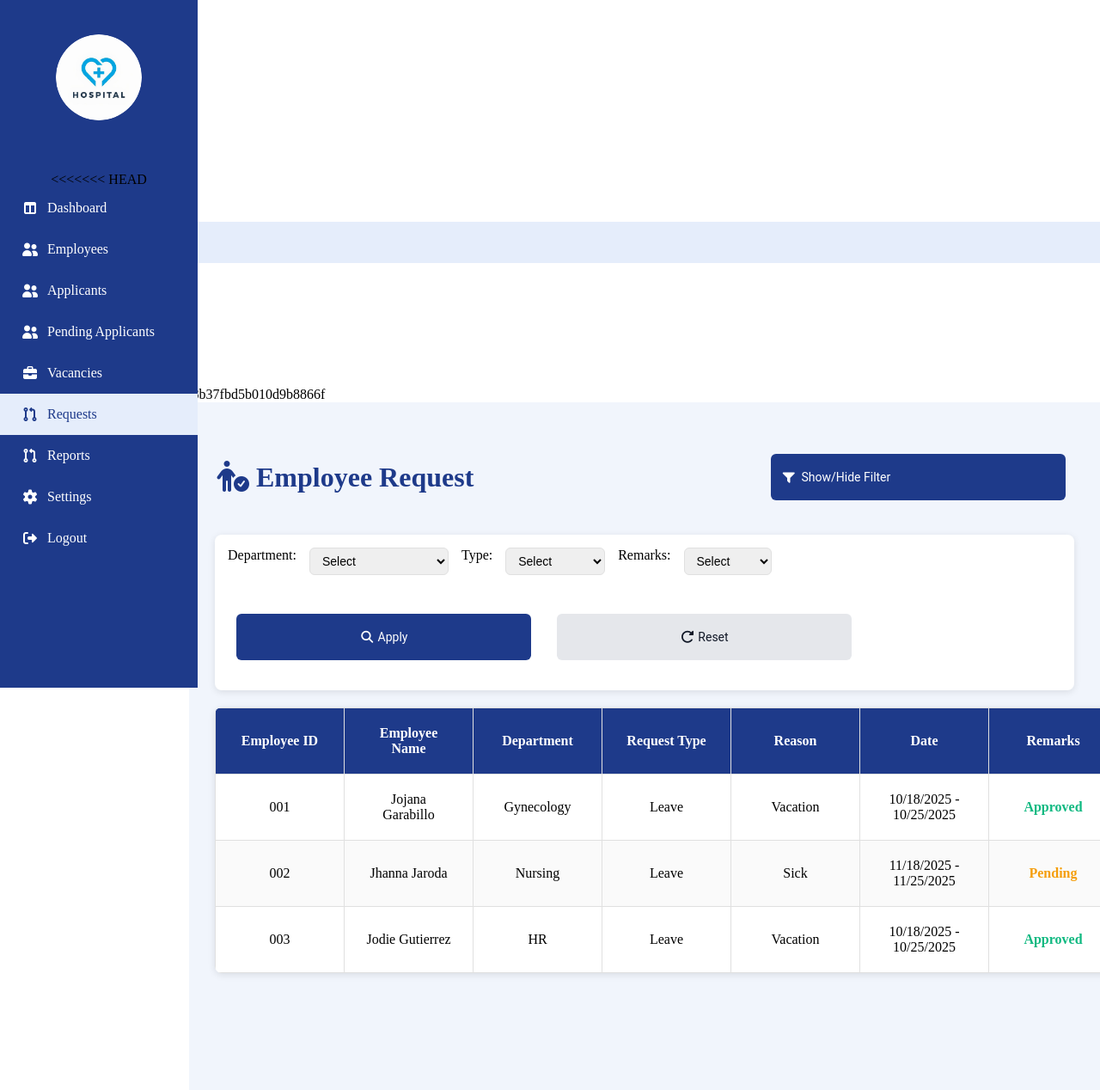
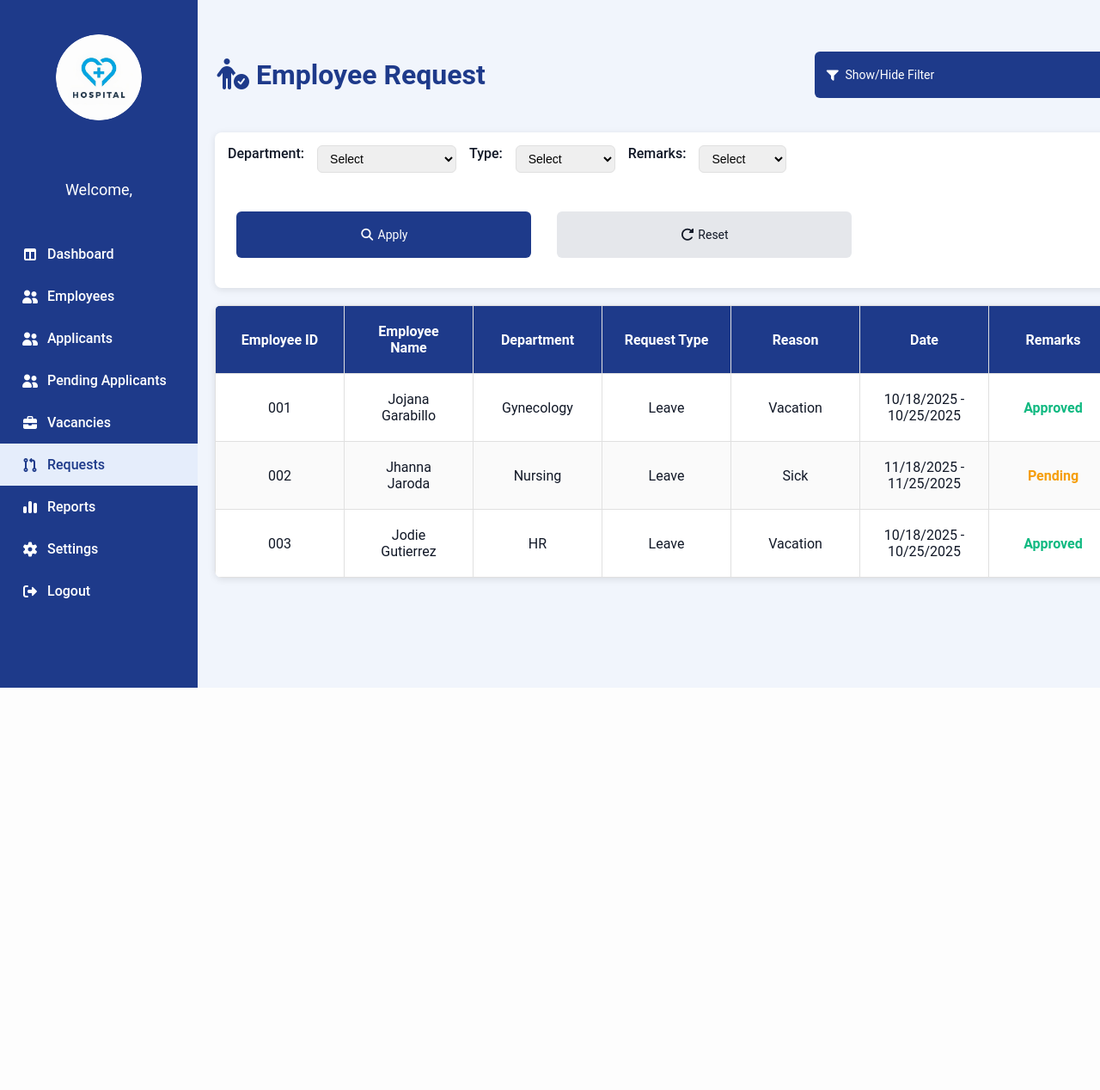
Before and after one commit to jojanajeangarabillo/HR-EMPLOYEE-MANAGEMENT, a PHP site: page /HR-EMPLOYEE-MANAGEMENT/Admin-request in a window 1280 px wide; the page is wider, and only the part inside the window is pictured. Shown: that part at 86% size. After the commit the page ends 800 px from the top of that part, so only its background shows below. Run offline with PHP 8.4, Linux system fonts and the light colour scheme; data comes from the database, SQL or seed files in the repository; some libraries are stand-ins or nearby versions.

Commit message:
modified admin side

```diff
--- a/Admin-Applicants.php
+++ b/Admin-Applicants.php
@@ -42,11 +42,15 @@ if ($adminanmeQuery && $row = $adminanmeQuery->fetch_assoc()) {
     .sidebar-name {
         display: flex;
         justify-content: center;
+        align-items: center;
+        text-align: center;
         color: white;
         padding: 10px;
         margin-bottom: 30px;
-      font-size: 20px;
+        font-size: 18px;
+        flex-direction: column;
         }
+
 
     .main-content {
       padding: 40px 30px;
--- a/Admin-request.php
+++ b/Admin-request.php
@@ -1,3 +1,33 @@
+
+<?php
+session_start();
+require 'admin/db.connect.php';
+
+$employees = 0;
+$requests = 0;
+$hirings = 0;
+$applicants = 0;
+
+$adminanmeQuery = $conn->query("SELECT fullname FROM user WHERE role = 'Admin'");
+if ($adminanmeQuery && $row = $adminanmeQuery->fetch_assoc()) {
+    $adminname = $row['fullname'];
+}
+
+
+$employeeQuery = $conn->query("SELECT COUNT(*) AS count FROM user WHERE role = 'Employee'");
+if ($employeeQuery && $row = $employeeQuery->fetch_assoc()) {
+    $employees = $row['count'];
+}
+
+$applicantQuery = $conn->query("SELECT COUNT(*) AS count FROM user WHERE role = 'Applicant'");
+if ($applicantQuery && $row = $applicantQuery->fetch_assoc()) {
+    $applicants = $row['count'];
+}
+
+?>
+
+
+
 <!DOCTYPE html>
 <html lang="en">
 
@@ -16,7 +46,13 @@
     <script src="https://code.jquery.com/jquery-3.6.0.min.js"></script>
 
     <style>
-        /* MAIN CONTENT */
+        body {
+            font-family: 'Poppins', 'Roboto', sans-serif;
+            margin: 0;
+            display: flex;
+            background-color: #f1f5fc;
+            color: #111827;
+        }
         .request-container {
             margin-left: 220px; /* space for sidebar */
             padding: 40px 30px; /* top/bottom and left/right spacing */
@@ -172,46 +208,47 @@
             color: #ef4444;
             font-weight: 600;
         }
+
+        .sidebar-name {
+        display: flex;
+        justify-content: center;
+        align-items: center;
+        text-align: center;
+        color: white;
+        padding: 10px;
+        margin-bottom: 30px;
+        font-size: 18px;
+        flex-direction: column;
+        }
+
     </style>
 </head>
 
 <body>
 
-    <div class="sidebar">
+     <div class="sidebar">
+
         <div class="sidebar-logo">
             <img src="Images/hospitallogo.png" alt="">
         </div>
 
-<<<<<<< HEAD
+        <div class="sidebar-name">
+            <p><?php echo "Welcome, $adminname"; ?></p>
+        </div>
+
+
         <ul class="nav">
             <li><a href="Admin_Dashboard.php"><i class="fa-solid fa-table-columns"></i>Dashboard</a></li>
             <li><a href="Admin_Employee.php"><i class="fa-solid fa-user-group"></i>Employees</a></li>
             <li><a href="Admin-Applicants.php"><i class="fa-solid fa-user-group"></i>Applicants</a></li>
-            <li><a href="#"><i class="fa-solid fa-user-group"></i>Pending Applicants</a></li>
-            <li><a href="#"><i class="fa-solid fa-briefcase"></i>Vacancies</a></li>
+            <li><a href="Admin-Pending-Applicants.php"><i class="fa-solid fa-user-group"></i>Pending Applicants</a></li>
+            <li><a href="Admin_Vacancies.php"><i class="fa-solid fa-briefcase"></i>Vacancies</a></li>
             <li class="active"><a href="Admin-request.php"><i class="fa-solid fa-code-pull-request"></i>Requests</a></li>
-            <li><a href="#"><i class="fa-solid fa-code-pull-request"></i>Reports</a></li>
+            <li><a href="#"><i class="fa-solid fa-chart-simple"></i>Reports</a></li>
             <li><a href="Admin-Settings.php"><i class="fa-solid fa-gear"></i>Settings</a></li>
             <li><a href="Login.php"><i class="fa-solid fa-right-from-bracket"></i>Logout</a></li>
         </ul>
     </div>
-=======
-        <nav class="sidebar-nav">
-           <ul class="nav">
-            <li><a href="Admin_Dashboard.php"><i class="fa-solid fa-table-columns"></i>Dashboard</a>
-            </li>
-            <li><a href="Admin_Employee.php"><i class="fa-solid fa-user-group"></i>Employees</a></li>
-            <li><a href="Admin-Applicants.php"><i class="fa-solid fa-user-group"></i>Applicants</a></li>
-            <li><a href="Admin-Pending-Applicants.php"><i class="fa-solid fa-user-group"></i>Pending Applicants</a></li>
-            <li><a href="Admin_Vacancies.php"><i class="fa-solid fa-briefcase"></i>Vacancies</a></li>
-            <li class="active"><a href="#"><i class="fa-solid fa-code-pull-request"></i>Requests</a></li>
-             <li><a href="#"><i class="fa-solid fa-chart-simple"></i>Reports</a></li>
-            <li><a href="Admin-Settings.php"><i class="fa-solid fa-gear"></i>Settings</a></li>
-            <li><a href="Login.php"><i class="fa-solid fa-right-from-bracket"></i>Logout</a></li>
-        </ul>
-        </nav>
-    </aside>
->>>>>>> 164bc9bc05c9732950c38b37fbd5b010d9b8866f
 
     <!-- MAIN CONTENT -->
     <main class="request-container">
--- a/Admin_Vacancies.php
+++ b/Admin_Vacancies.php
@@ -43,11 +43,15 @@ if ($adminanmeQuery && $row = $adminanmeQuery->fetch_assoc()) {
        .sidebar-name {
         display: flex;
         justify-content: center;
+        align-items: center;
+        text-align: center;
         color: white;
         padding: 10px;
         margin-bottom: 30px;
-            font-size: 20px;
+        font-size: 18px;
+        flex-direction: column;
         }
+
 
         .main-content {
             padding: 40px 30px;
```
Also changed, not shown: Admin-Pending-Applicants.php (+9 -6 lines), Admin-Settings.php (+10 -6 lines), Admin_Dashboard.php (+10 -6 lines), Admin_Employee.php (+29 -4 lines). Lines whose indentation alone changed are shown as unchanged.
